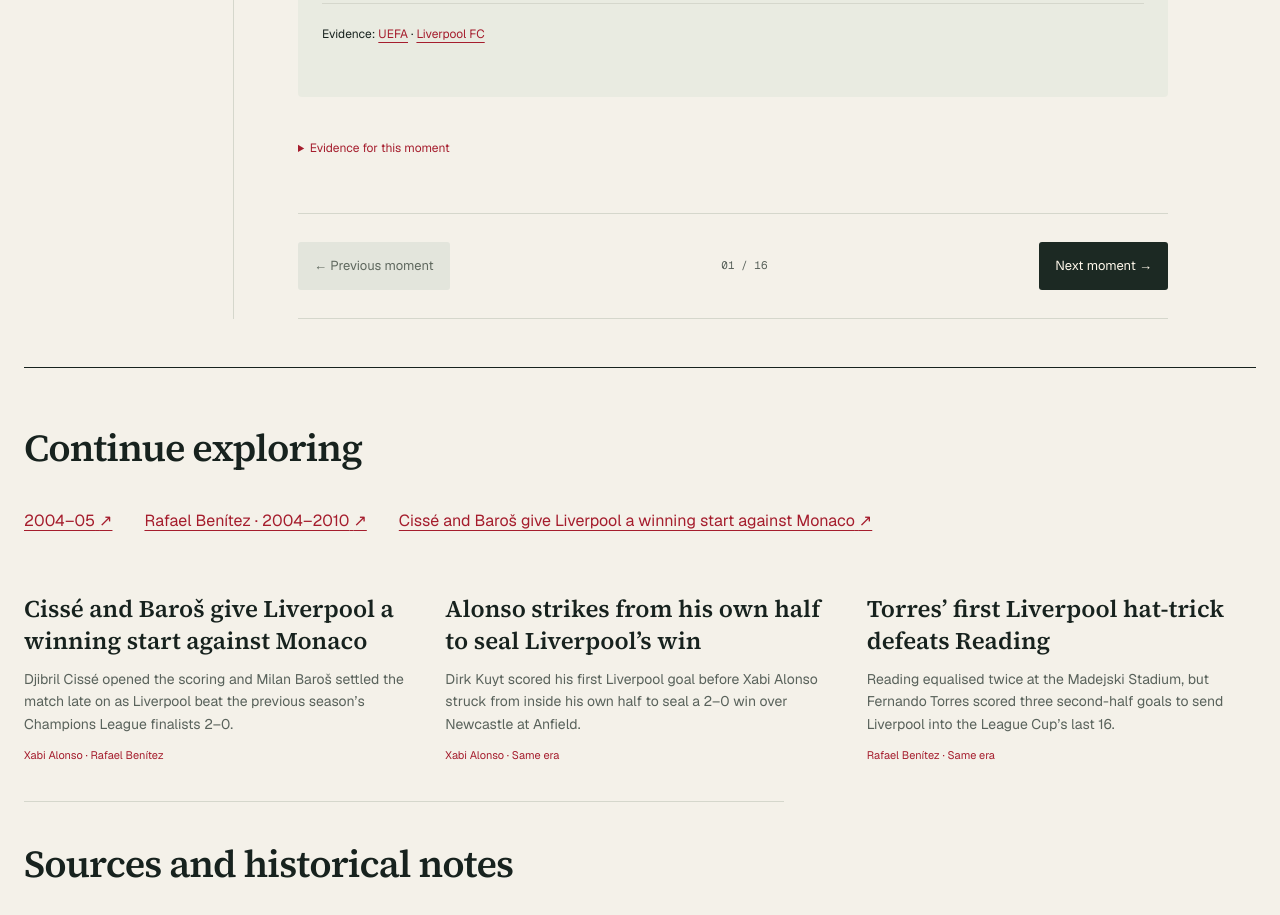
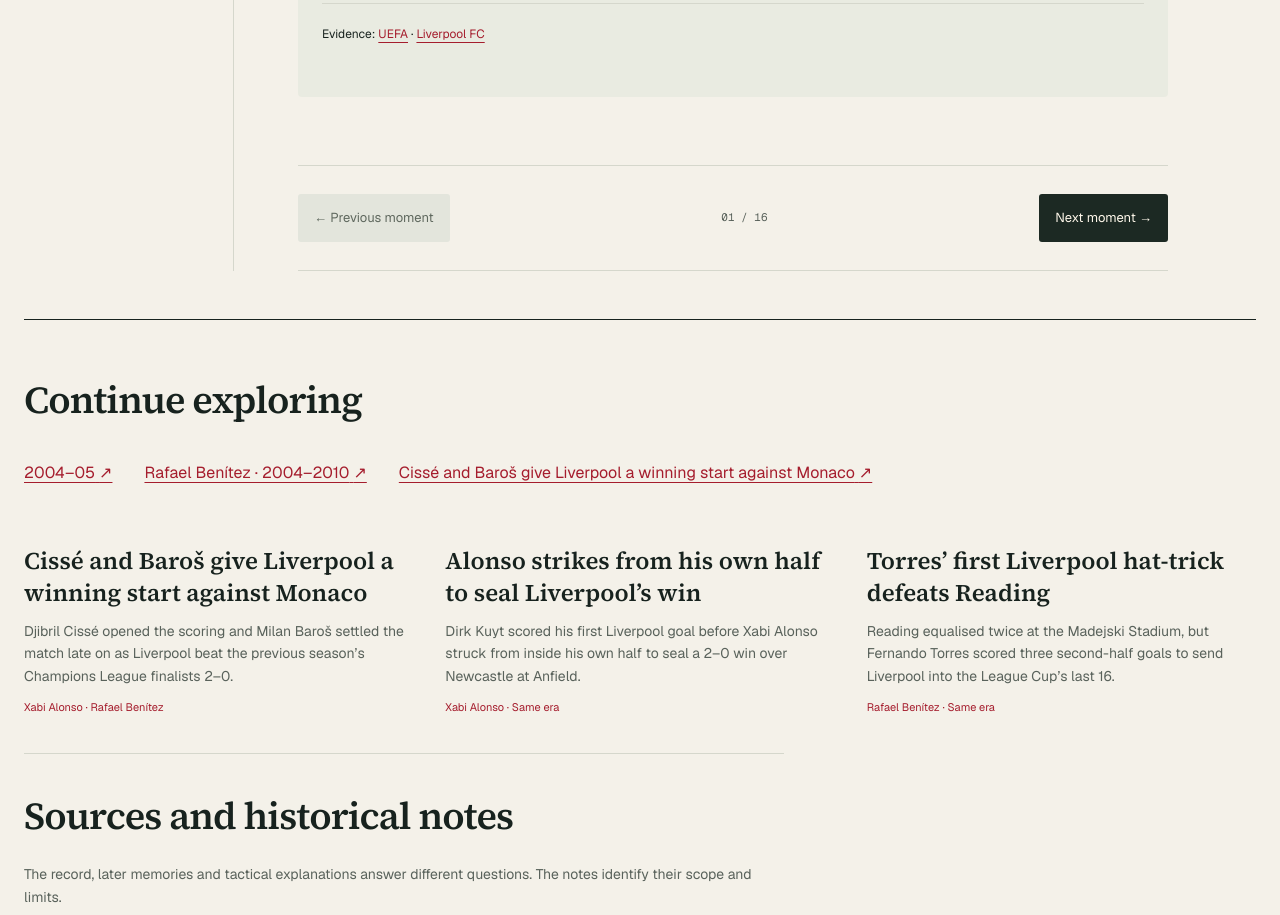
Before and after one commit to DennyRegan/the-liverpool-brief, a Next.js app: page /history/interactive/istanbul-2005 in a window 1280 px wide. Shown: the part 3400-4315 px from the top of the page. Built offline with nearby package versions, Linux system fonts and the light colour scheme.

Commit message:
Remove per-moment evidence disclosures from interactive history

```diff
--- a/app/components/history/interactive/ExperienceDocument.tsx
+++ b/app/components/history/interactive/ExperienceDocument.tsx
@@ -7,7 +7,6 @@ import { StateComparison } from "./StateComparison";
 import "@/app/history/interactive/interactive-history.css";
 
 type Document = ExperienceDocumentModel;
-const sourceLabels: Record<string, string> = { "verified-fact": "Match record", "statistical-observation": "Statistical record", "contemporary-reporting": "Reported at the time", "later-recollection": "Later recollection", "tactical-interpretation": "Tactical interpretation" };
 
 function Markdown({ children }: { children: string }) {
   return <ReactMarkdown skipHtml allowedElements={["p", "em", "strong", "a", "code", "br"]} unwrapDisallowed>{children}</ReactMarkdown>;
@@ -66,7 +65,6 @@ function MomentSection({ document, controls, moment }: { document: Document; con
       }
       return <BlockView key={block.id} block={block} document={document} controls={controls} />;
     })}</div>
-    <MomentEvidence document={document} title={moment.title} revealsResults={moment.presentation === "attempt-sequence"} claimIds={document.momentEvidence[moment.id] ?? []} />
   </section>;
 }
 
@@ -136,10 +134,6 @@ function EvidenceLinks({ document, claimIds }: { document: Document; claimIds: s
   const ids = [...new Set(document.claims.filter(claim => claimIds.includes(claim.id)).flatMap(claim => claim.sourceRefs.map(ref => ref.sourceId)))];
   return ids.length ? <p className="ih-evidence-links">Evidence: {ids.map((id, i) => <span key={id}>{i > 0 && " · "}<a href={`#source-${id}`}>{document.sources.find(source => source.id === id)?.publisher ?? id}<span className="ih-sr-only"> {id}</span></a></span>)}</p> : null;
 }
-function MomentEvidence({ document, title, claimIds, revealsResults = false }: { document: Document; title: string; claimIds: string[]; revealsResults?: boolean }) {
-  const claims = document.claims.filter(claim => claimIds.includes(claim.id));
-  return <details className="ih-evidence"><summary>Evidence for this moment{revealsResults && <span> — reveals all attempts</span>}<span className="ih-sr-only">: {title}</span></summary><div className="ih-disclosure-body"><h3>{title}: evidence</h3><ul>{claims.map(claim => <li key={claim.id}><span className="ih-evidence-label">{sourceLabels[claim.kind]}{claim.displayTreatment === "uncertainty-note" && " · Records differ"}</span><p>{claim.statement}</p><ul className="ih-claim-sources">{claim.sourceRefs.map((ref, i) => <li key={`${ref.sourceId}-${i}`}><a href={`#source-${ref.sourceId}`}>{document.sources.find(source => source.id === ref.sourceId)?.publisher} — {ref.locator}</a>{ref.relation !== "supports" && <> ({ref.relation})</>}</li>)}</ul></li>)}</ul></div></details>;
-}
 function EvidenceCatalogue({ document }: { document: Document }) {
   return <section className="ih-source-catalogue" aria-labelledby="experience-sources"><h2 id="experience-sources" tabIndex={-1}>Sources and historical notes</h2><p>The record, later memories and tactical explanations answer different questions. The notes identify their scope and limits.</p><details><summary>Open the source catalogue ({document.sources.length})</summary>{document.sources.map(source => <section key={source.id}><h3 id={`source-${source.id}`} tabIndex={-1}>{source.title}</h3><p>{source.publisher}{source.publishedOn && <> · {source.publishedOn}</>}</p><a href={source.url}>Read the source <span aria-hidden="true">↗</span></a><p>{source.scope}</p>{source.limitations.map((note, i) => <p className="ih-caption" key={i}>{note}</p>)}<a href={`#${document.moments[0].id}`} data-return-to-moment>Return to your moment ↑</a></section>)}</details></section>;
 }
```
Also changed, not shown: 1 other file (tests, documents, lock files or other folders).
